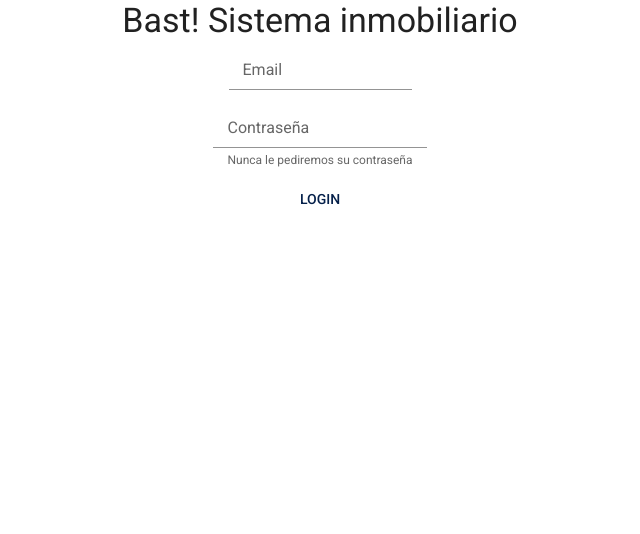
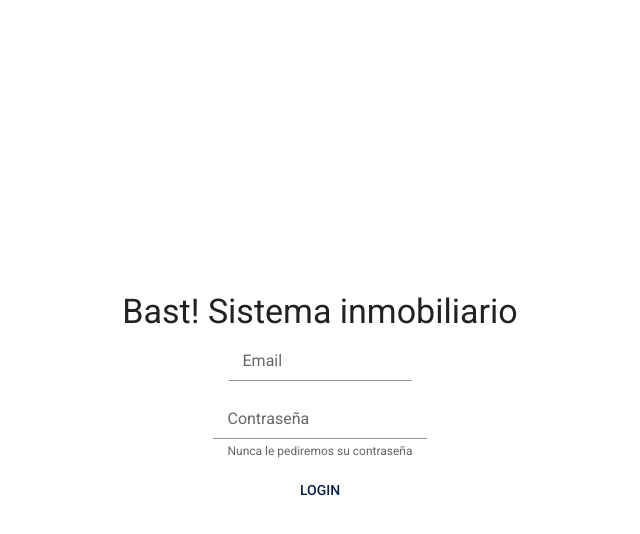
Before and after one commit to acevedonm/bast, a Next.js app: page / in a window 1280 px wide. Shown: the top 534 px of the page, without its empty margins (320-960 px from the left). Built offline with nearby package versions, Linux system fonts and the light colour scheme.

Commit message:
bugfix: clean useEffect on contracts page

```diff
--- a/pages/contratos/index.tsx
+++ b/pages/contratos/index.tsx
@@ -1,13 +1,9 @@
 import { Box } from "@mui/material";
-import React, { useEffect } from "react";
+import React from "react";
 import NavBar from "../../components/NavBar";
 import EnhancedTable from "../../components/EnhancedTable";
-import { api } from "../api/api";
 
 function index() {
-  useEffect(() => {
-    api.get("/contracts").then((response) => console.log({ response }));
-  }, []);
   return (
     <>
       <NavBar></NavBar>
--- a/pages/index.tsx
+++ b/pages/index.tsx
@@ -18,7 +18,6 @@ export default function Login() {
   };
   return (
     <LoginLayout>
-      <Container sx={{ height: "100vh", width: "50%" }}>
       <Grid
         container
         direction="column"
@@ -43,7 +42,6 @@ export default function Login() {
         </FormControl>
         <Button onClick={login}>Login</Button>
       </Grid>
-      </Container>
     </LoginLayout>
   );
 }
```
Lines whose indentation alone changed are shown as unchanged.
